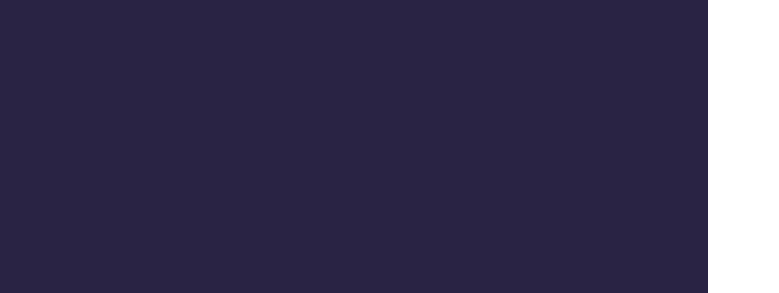
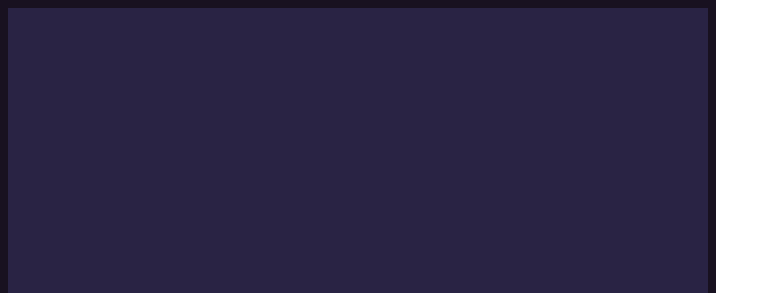
Before and after one commit to Lari0w0/Jump-Runner, a plain HTML site: page index.html in a window 1280 px wide. Shown: the top 293 px of the page, without its empty margins (0-779 px from the left). Drawn offline with Linux system fonts and the light colour scheme; a web font is replaced by a local one.

Commit message:
start.css

```diff
--- a/start.css
+++ b/start.css
@@ -15,13 +15,14 @@ a {
     color: #292344;
 }
 .container{
-    width: 708px;
-    height: 708px;
+    width: 700px;
+    height: 700px;
     background-color: #292344;
     color: #fff;
     display: flex;
     align-items: center;
     justify-content: center;
+    border: solid 8px #181120;
 }
 .contente {
     position: absolute;
```
